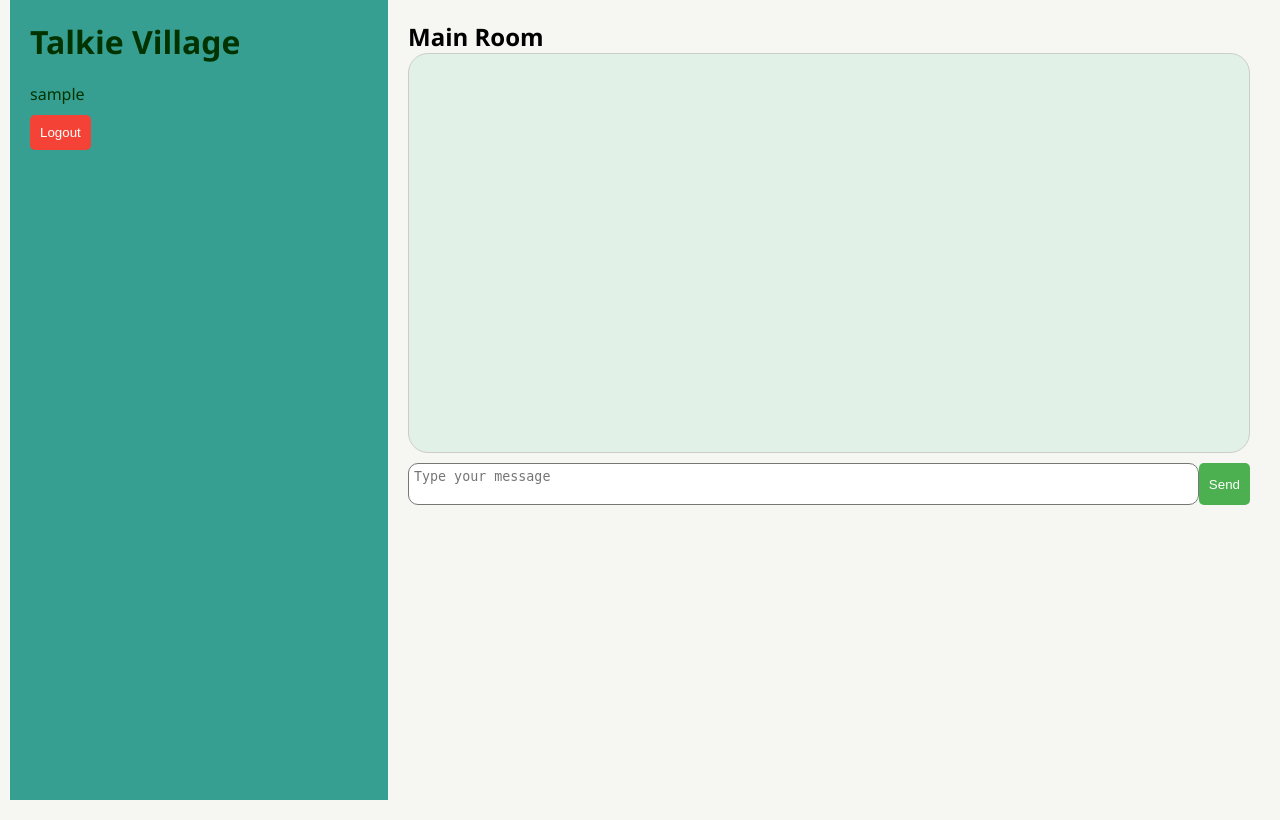
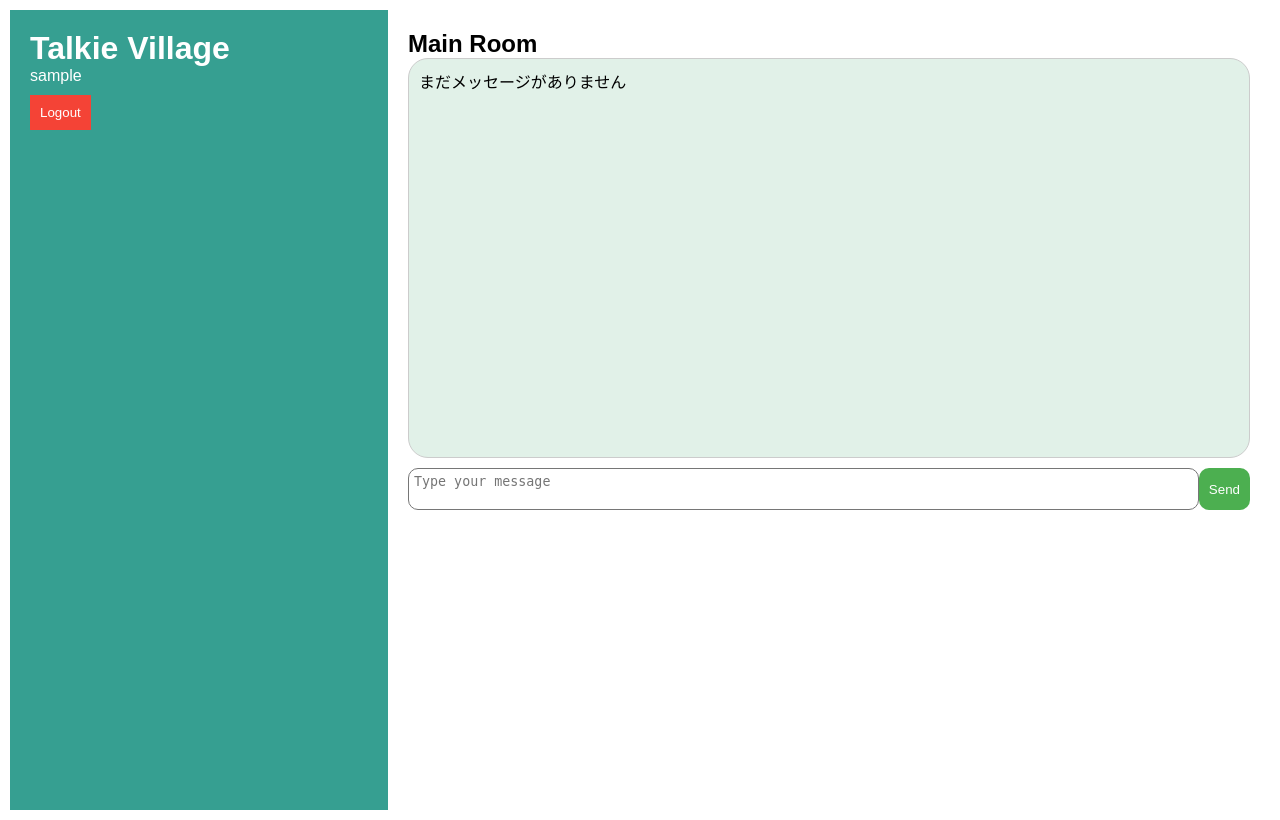
Before and after one commit to kunipico/my_chat_app, a Flask app: template templates/index.html in a window 1280 px wide. Run offline with Flask 3, Linux system fonts and the light colour scheme; the template is opened without the code that fills it: most values are stand-ins (such as "Sample title", 1, 10 or a date in 2020).

Commit message:
[ADD]Add Message

```diff
--- a/app.py
+++ b/app.py
@@ -19,12 +19,17 @@ def hello_world():
     print('Hello Flask!')
     uid = session.get("uid")
     name = session.get('username')
+    cid = 1
     if uid is None:
         return redirect('/login')
     else:
-        return render_template('index.html',username = name)
+        messages = dbConnect.getMessageAll(cid)
+        return render_template('index.html', username = name, messages = messages, uid=uid, channel=cid)
 
 
+#################
+# Registration  #
+#################
 @app.get('/login')
 def login():
     return render_template('login.html')
@@ -86,5 +91,36 @@ def userSignup():
     return redirect('/signup')
 
 
+
+############
+# Message  #
+############
+@app.post('/message')
+def add_message():
+    print("Add Message!!!")
+    uid = session.get("uid")
+    if uid is None:
+        return redirect('/login')
+
+    message = request.form.get('add_message')
+    print('message = ',message)
+    # channel_id = request.form.get('channel_id')
+    cid = 1
+    name = session.get('username')
+
+    if message:
+        dbConnect.createMessage(uid, cid, message)
+
+    channel = dbConnect.getChannelById(cid)
+    messages = dbConnect.getMessageAll(cid)
+
+    return render_template('index.html', messages=messages, channel=channel, uid=uid, username=name)
+
+
+
+
+
+
+
 if __name__ == '__main__':
     app.run(debug=True,port='8080')
--- /dev/null
+++ b/static/css/color.css
@@ -0,0 +1,13 @@
+:root {
+  --baby_pink: #caaca6;
+  --middle_pink: #c18a80;
+  --dark_pink: #944d74a9;
+  --tiffany_green: #4da49c;
+  --middle_green: #3a7c76;
+  --dark_green: #2e5d58;
+  --snow: #ffffff;
+  --wood: #7e5a3eb3;
+  --carbon: #3e4149;
+  --navy: #4e5b66;
+  --ash_grey: #f0f0f0;
+}
--- a/static/css/styles.css
+++ b/static/css/styles.css
@@ -99,71 +99,3 @@ a:hover {
   margin-bottom: 10px;
   margin-top: 10px;
 }
-
-/* チャットメインページ */
-/* body {
-  font-family: Arial, sans-serif;
-  margin: 0;
-  padding: 0;
-  display: flex;
-} */
-
-.chat-app-container {
-  margin: 10px;
-  display: flex;
-  height: 50em;
-  justify-content: space-between;
-  flex-grow: 10;
-}
-
-#sidebar {
-  width: 30%;
-  background-color: #369f91;
-  color: #fff;
-  padding: 20px;
-}
-
-#main-content {
-  flex-grow: 1;
-  padding: 20px;
-  height: 50em;
-  width: 70%;
-}
-
-#chat-window {
-  border: 1px solid #ccc;
-  background-color: #e1f1e8;
-  border-radius: 20px;
-  height: 400px;
-  overflow-y: scroll;
-  padding: 10px;
-}
-
-#message-input {
-  display: flex;
-  margin-top: 10px;
-}
-
-#message-input textarea {
-  flex-grow: 1;
-  resize: none;
-  padding: 5px;
-  border-radius: 10px;
-}
-
-#message-input button {
-  background-color: #4CAF50;
-  color: #fff;
-  border: none;
-  padding: 5px 10px;
-  cursor: pointer;
-}
-
-#logout-btn {
-  background-color: #f44336;
-  color: #fff;
-  border: none;
-  padding: 10px;
-  margin-top: 10px;
-  cursor: pointer;
-}
--- /dev/null
+++ b/static/css/styles_main.css
@@ -0,0 +1,144 @@
+/* Reset */
+* {
+  box-sizing: border-box;
+  margin: 0;
+  padding: 0;
+}
+
+/* チャットメインページ */
+body {
+  font-family: Arial, sans-serif;
+  margin: 0;
+  padding: 0;
+  display: flex;
+}
+
+.chat-app-container {
+  margin: 10px;
+  display: flex;
+  height: 50em;
+  justify-content: space-between;
+  flex-grow: 10;
+}
+
+#sidebar {
+  width: 30%;
+  background-color: #369f91;
+  color: #fff;
+  padding: 20px;
+}
+
+#main-content {
+  flex-grow: 1;
+  padding: 20px;
+  height: 50em;
+  width: 70%;
+}
+
+#chat-window {
+  border: 1px solid #ccc;
+  background-color: #e1f1e8;
+  border-radius: 20px;
+  height: 400px;
+  overflow-y: auto;
+  padding: 10px;
+}
+
+.message-input {
+  display: flex;
+  margin-top: 10px;
+}
+
+#typing-box {
+  display: flex;
+  flex-grow: 1;
+}
+
+#add_message{
+  flex-grow: 1;
+  resize: none;
+  padding: 5px;
+  border-radius: 10px;
+}
+
+#send-btn{
+  background-color: #4CAF50;
+  color: #fff;
+  border: none;
+  border-radius: 10px;
+  padding: 5px 10px;
+  cursor: pointer;
+}
+
+#logout-btn {
+  background-color: #f44336;
+  color: #fff;
+  border: none;
+  padding: 10px;
+  margin-top: 10px;
+  cursor: pointer;
+}
+
+.box {
+  position: relative;
+  width: 60%;
+  margin: 0;
+  padding: 0.7em 0 0.4em 1em;
+  /* border-radius: 10px; */
+  color: var(--snow);
+  font-weight: bold;
+  font-size: 14px;
+  line-height: 1.5;
+  letter-spacing: 0.1em;
+}
+
+.box-left {
+  border: 1px solid var(--dark_pink);
+  background-color: var(--baby_pink);
+  margin-left: 10px;
+  margin-right: auto;
+}
+
+.box-right {
+  border: 1px solid var(--middle_green);
+  background-color: var(--tiffany_green);
+  margin-left: auto;
+  margin-right: 10px;
+}
+
+.box-left:before {
+  position: absolute;
+  top: 3px;
+  left: 3px;
+  width: 100%;
+  height: 100%;
+  /* border-radius: 10px; */
+  border-bottom: 2px solid #333;
+  content: "";
+}
+
+.box-right:before {
+  position: absolute;
+  top: 3px;
+  right: 3px;
+  width: 100%;
+  height: 100%;
+  /* border-radius: 10px; */
+  border-bottom: 2px solid #333;
+  content: "";
+}
+
+.user-name {
+  width: fit-content;
+  color: var(--ash_gray);
+}
+
+.other {
+  margin-left: 10px;
+  margin-right: auto;
+}
+
+.own {
+  margin-left: auto;
+  margin-right: 10px;
+}
--- a/templates/index.html
+++ b/templates/index.html
@@ -4,10 +4,11 @@
   <meta charset="UTF-8">
   <meta name="viewport" content="width=device-width, initial-scale=1.0">
   <title>Talkie Village</title>
-  <link rel="stylesheet" href="{{ url_for('static',filename='css/styles.css')}}">
+  <link rel="stylesheet" href="{{ url_for('static',filename='css/styles_main.css')}}">
+  <link rel="stylesheet" href="{{ url_for('static',filename='css/color.css')}}">
+
 </head>
 <body>
-  <body>
   <div class="chat-app-container">
     <div id="sidebar">
       <h1>Talkie Village</h1>
@@ -18,11 +19,41 @@
     <div id="main-content">
       <h2>Main Room</h2>
 
-      <div id="chat-window"></div>
+      <div id="chat-window">
+        {% if messages|length > 0 %}
+          {% for message in messages %}
+            {% if message.uid == uid %}
+              <div class="my-messages">
+                <p class="user-name own">{{ message.user_name }}</p>
+                <p class="box box-right">{{ message.message }}</p>
+                <form action="/delete_message" method="POST">
+                  <input type="hidden" value="{{ channel.id }}" name="channel_id" />
+                  <button
+                    class="delete-message-btn"
+                    name="message_id"
+                    value="{{ message.id }}"
+                  >
+                    <ion-icon name="trash-bin-outline"></ion-icon>
+                  </button>
+                </form>
+              </div>
+            {% else %}
+              <div class="messages">
+                <p class="user-name other">{{ message.user_name }}</p>
+                <p class="box box-left">{{ message.message }}</p>
+              </div>
+            {% endif %}
+          {% endfor %}
+        {% else %}
+          <div><p>まだメッセージがありません</p></div>
+        {% endif %}
+      </div>
 
-      <div id="message-input">
-        <textarea id="message" placeholder="Type your message"></textarea>
-        <button id="send-btn">Send</button>
+      <div class="message-input">
+        <form id="typing-box" action="/message" method="POST">
+          <textarea id="add_message" name="add_message" placeholder="Type your message"></textarea>
+          <button id="send-btn">Send</button>
+        </form>
       </div>
     </div>
   </div>
```
